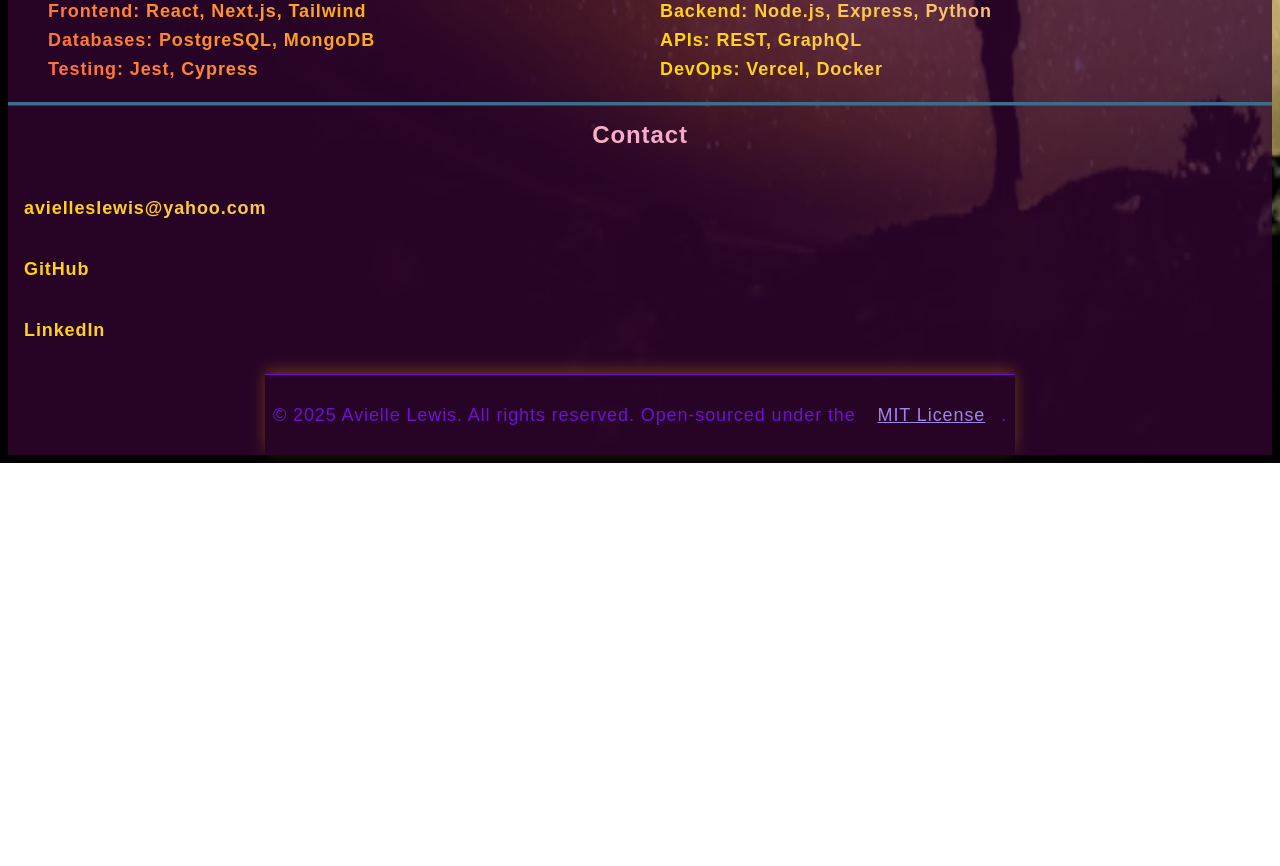
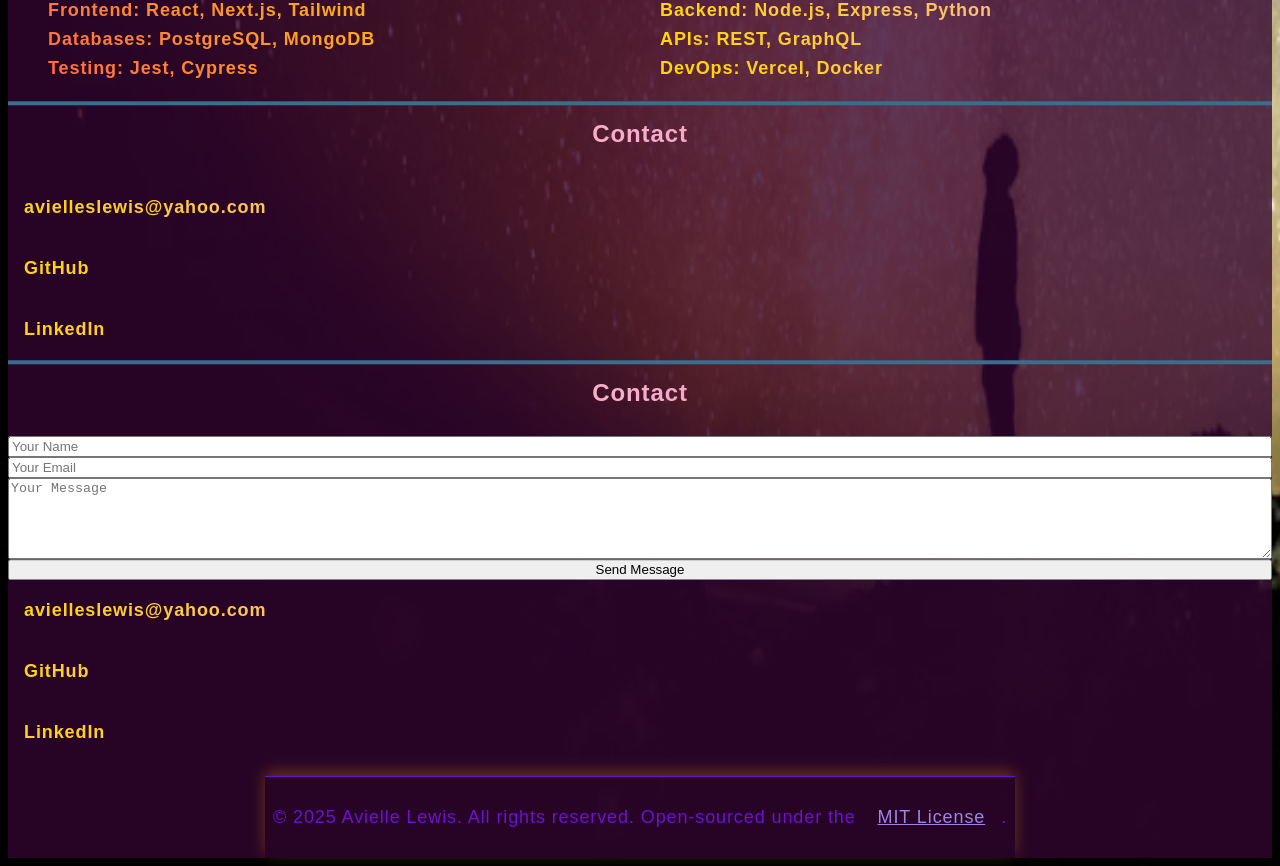
Before and after one commit to aviselanj/perfect-portfolio, a Next.js app: page / in a window 1280 px wide. Shown: the part 1682-2548 px from the top of the page. Before the commit the page ends 2145 px from the top, so only its background shows below. Built offline with nearby package versions, Linux system fonts and the light colour scheme.

Commit message:
contact me page and styles

```diff
--- a/package.json
+++ b/package.json
@@ -21,6 +21,7 @@
     "react": "19.1.0",
     "react-dom": "19.1.0",
     "react-tsparticles": "^2.12.2",
+    "resend": "^6.0.1",
     "tailwindcss-animate": "^1.0.7",
     "tsparticles-engine": "^2.12.0"
   },
--- /dev/null
+++ b/src/app/api/contact/route.ts
@@ -0,0 +1,41 @@
+import { NextResponse } from "next/server";
+import Resend from "resend";
+
+// Initialize the Resend client with your API key stored in .env
+const resend = new Resend('re_ehp6BErW_En885CGQKaYgfkAovRwTeNG1');
+
+export async function POST(req: Request) {
+    try {
+        // Parse the incoming form data
+        const formData = await req.formData();
+        const name = formData.get("name");
+        const email = formData.get("email");
+        const message = formData.get("message");
+
+        // Validate that all fields are present
+        if (!name || !email || !message) {
+            return NextResponse.json({ success: false, message: "All fields are required." }, { status: 400 });
+        }
+
+        // Send email using Resend
+        const result = await resend.emails.send({
+            from: "avielleslewis@yahoo.com", // Your email
+            to: "avielleslewis@yahoo.com", // Recipient email
+            subject: `New message from ${name}`, // Email subject
+            html: `<h1>You have a new message from ${name}</h1>
+             <p><strong>Email:</strong> ${email}</p>
+             <p><strong>Message:</strong></p>
+             <p>${message}</p>`, // Email body in HTML format
+        });
+
+        // Log email result (for debugging purposes)
+        console.log("📩 Email sent:", result);
+
+        // Send success response
+        return NextResponse.json({ success: true, message: "Message sent successfully!" });
+    } catch (error) {
+        // Handle any errors
+        console.error("Error sending email:", error);
+        return NextResponse.json({ success: false, message: "Something went wrong." }, { status: 500 });
+    }
+}
--- /dev/null
+++ b/src/app/contact/page.tsx
@@ -0,0 +1,23 @@
+"use client";
+
+export default function ContactPage() {
+    return (
+        <section id="contact" className="contact-section">
+            <form className="contact-form">
+                <h2>Contact Me</h2>
+
+                <label htmlFor="name">Name</label>
+                <input type="text" id="name" name="name" />
+
+                <label htmlFor="email">Email</label>
+                <input type="email" id="email" name="email" />
+
+                <label htmlFor="message">Message</label>
+                <textarea id="message" name="message" rows={4}></textarea>
+
+                <button type="submit">Send Message</button>
+            </form>
+        </section>
+
+    );
+}
--- a/src/app/globals.css
+++ b/src/app/globals.css
@@ -200,3 +200,79 @@ footer {
     background-position: 0% 50%;
   }
 }
+
+/* Contact Section */
+.contact-section {
+  display: flex;
+  justify-content: center;
+  align-items: center;
+  padding: 9rem 1rem;
+}
+
+.contact-form {
+  background: rgba(128, 0, 128, 0.3);
+  /* Translucent purple */
+  backdrop-filter: blur(10px);
+  /* Frosted glass effect */
+  border: 2px solid #ffdd00;
+  /* Bright gold border */
+  border-radius: 1rem;
+  padding: 2rem;
+  max-width: 400px;
+  width: 100%;
+  color: #fff;
+  box-shadow: 0 0 20px rgba(255, 221, 0, 0.3);
+}
+
+.contact-form h2 {
+  font-size: 2rem;
+  text-align: center;
+  margin-bottom: 1.5rem;
+  background: linear-gradient(90deg, #ffdd00, #800080);
+  -webkit-background-clip: text;
+  -webkit-text-fill-color: transparent;
+}
+
+.contact-form label {
+  display: block;
+  margin-bottom: 0.5rem;
+  color: #ffdd00;
+  /* Gold text */
+  font-weight: bold;
+}
+
+.contact-form input,
+.contact-form textarea {
+  width: 100%;
+  padding: 0.75rem;
+  margin-bottom: 1rem;
+  border: 1px solid #ffdd00;
+  border-radius: 0.5rem;
+  background-color: rgba(50, 0, 50, 0.12);
+  /* Dark purple input */
+  color: #fff;
+}
+
+.contact-form input:focus,
+.contact-form textarea:focus {
+  outline: none;
+  border-color: #ffdd00;
+  box-shadow: 0 0 5px #ffdd00;
+}
+
+.contact-form button {
+  width: 100%;
+  padding: 0.75rem;
+  background: linear-gradient(90deg, #ffdd00, #800080, #ffdd00);
+  border: none;
+  border-radius: 0.5rem;
+  color: #fff;
+  font-weight: bold;
+  cursor: pointer;
+  transition: opacity 0.3s ease, transform 0.3s ease;
+}
+
+.contact-form button:hover {
+  opacity: 0.9;
+  transform: scale(1.03);
+}
--- a/src/app/page.tsx
+++ b/src/app/page.tsx
@@ -14,7 +14,7 @@ export default function Home() {
               <li><a href="#about" className="no-underline hover:underline">About</a></li>
               <li><a href="#projects" className="no-underline hover:underline">Projects</a></li>
               <li><a href="#skills" className="no-underline hover:underline">Skills</a></li>
-              <li><a href="#contact" className="no-underline hover:underline">Contact</a></li>
+              <li><a href="/contact" className="no-underline hover:underline">Contact</a></li>
             </ul>
           </div>
         </div>
@@ -83,6 +83,74 @@ export default function Home() {
           <a className="gradient-text p-8 hover:scale-105 hover:opacity-90 active:opacity-100 active:scale-100" href="https://linkedin.com/in/aviellelewis" target="_blank" rel="noopener noreferrer">LinkedIn</a>
         </div>
       </section>
+      <section
+        id="contact"
+        className="w-full max-w-4xl rounded-xl shadow-lg p-8 font-serif animate-float border-t-4"
+      >
+        <h3 className="gradient-text subheading text-2xl font-bold mb-4">Contact</h3>
+
+        {/* Contact Form */}
+        <form
+          action="/api/contact"
+          method="POST"
+          className="flex flex-col gap-4 w-full"
+        >
+          <input
+            type="text"
+            name="name"
+            placeholder="Your Name"
+            required
+            className="p-3 rounded-lg text-black"
+          />
+          <input
+            type="email"
+            name="email"
+            placeholder="Your Email"
+            required
+            className="p-3 rounded-lg text-black"
+          />
+          <textarea
+            name="message"
+            placeholder="Your Message"
+            rows={5}
+            required
+            className="p-3 rounded-lg text-black"
+          ></textarea>
+          <button
+            type="submit"
+            className="bg-mardiGold text-black font-bold py-3 px-6 rounded-lg hover:scale-105 transition-transform"
+          >
+            Send Message
+          </button>
+        </form>
+
+        {/* Existing links (optional keep) */}
+        <div className="flex flex-col gap-2 mt-6">
+          <a
+            className="gradient-text p-4 hover:scale-105"
+            href="mailto:avielleslewis@yahoo.com"
+          >
+            avielleslewis@yahoo.com
+          </a>
+          <a
+            className="gradient-text p-4 font-semibold hover:scale-105"
+            href="https://github.com/aviselanj"
+            target="_blank"
+            rel="noopener noreferrer"
+          >
+            GitHub
+          </a>
+          <a
+            className="gradient-text p-4 hover:scale-105"
+            href="https://linkedin.com/in/aviellelewis"
+            target="_blank"
+            rel="noopener noreferrer"
+          >
+            LinkedIn
+          </a>
+        </div>
+      </section>
+
       {/* Footer */}
       <footer className="text-center py-6 border-t shadow-[0_-4px_15px_rgba(255,165,0,0.3)]">
         <p>
```
Also changed, not shown: 1 other file (tests, documents, lock files or other folders).
